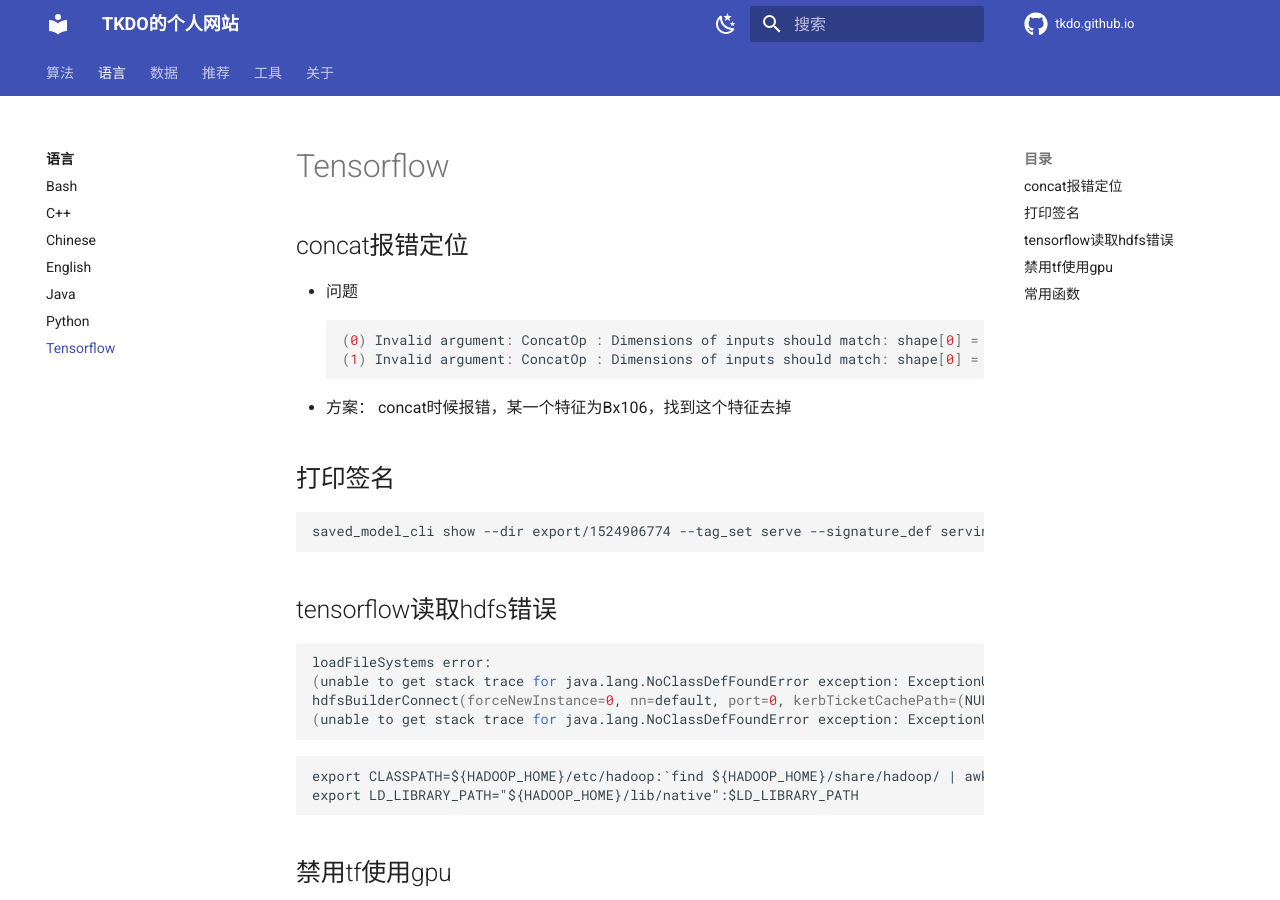
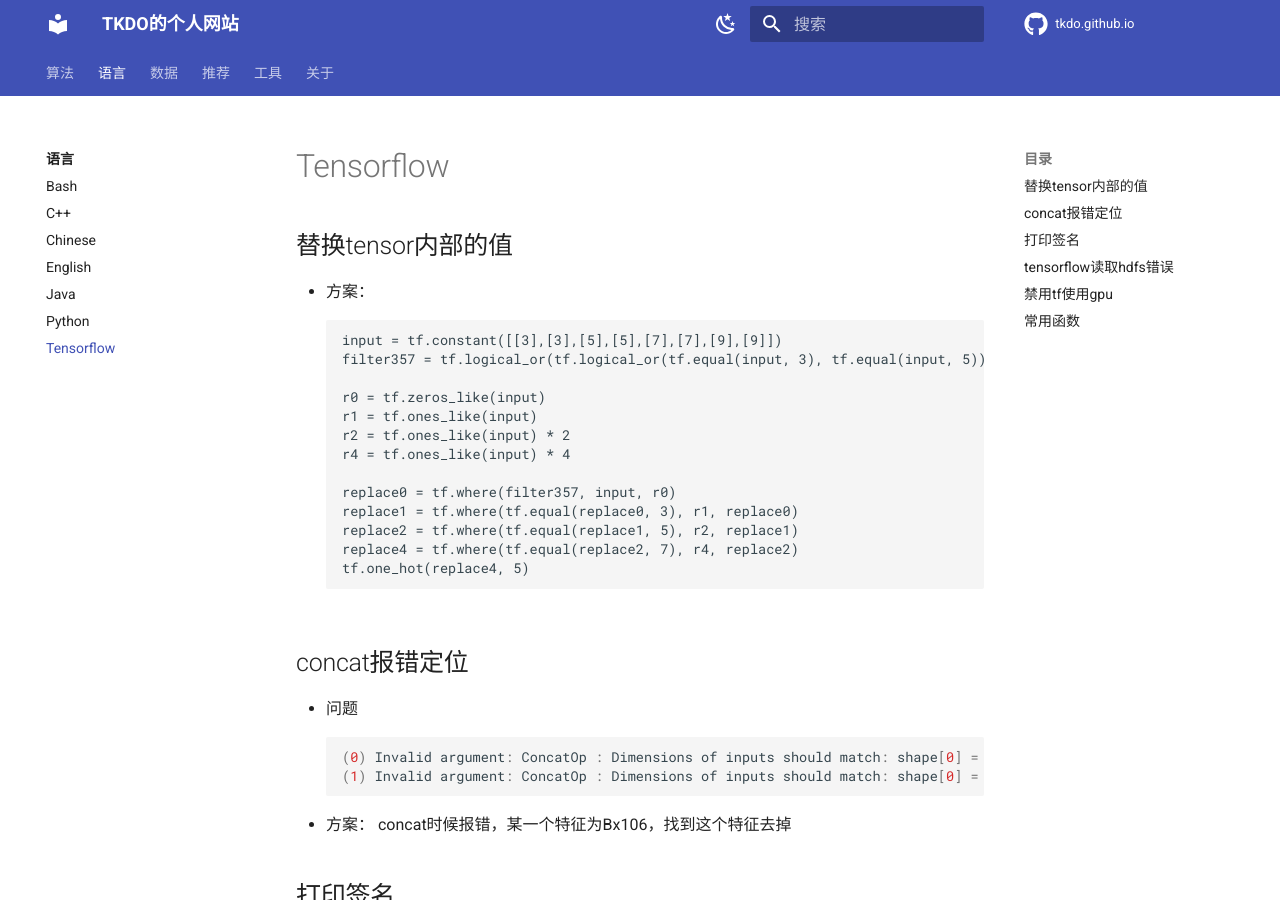
Before and after one commit to tkdo/tkdo.github.io, an MkDocs documentation site: the page built from docs/language/tensorflow.md, in a window 1280 px wide and 900 px high. Built offline with MkDocs 1.6.1 and Material for MkDocs 9.7.7, drawn with Linux system fonts in a browser that asks for light colours; comment, search, counter and statistics services are not loaded.

Commit message:
替换tensor 内部的值

````diff
--- a/docs/language/tensorflow.md
+++ b/docs/language/tensorflow.md
@@ -1,3 +1,21 @@
+
+## 替换tensor内部的值
+- 方案：
+    ```
+    input = tf.constant([[3],[3],[5],[5],[7],[7],[9],[9]])
+    filter357 = tf.logical_or(tf.logical_or(tf.equal(input, 3), tf.equal(input, 5)), tf.equal(input, 7))
+
+    r0 = tf.zeros_like(input)
+    r1 = tf.ones_like(input)
+    r2 = tf.ones_like(input) * 2
+    r4 = tf.ones_like(input) * 4
+
+    replace0 = tf.where(filter357, input, r0)
+    replace1 = tf.where(tf.equal(replace0, 3), r1, replace0)
+    replace2 = tf.where(tf.equal(replace1, 5), r2, replace1)
+    replace4 = tf.where(tf.equal(replace2, 7), r4, replace2)
+    tf.one_hot(replace4, 5)
+    ```
 
 
 ## concat报错定位
````
